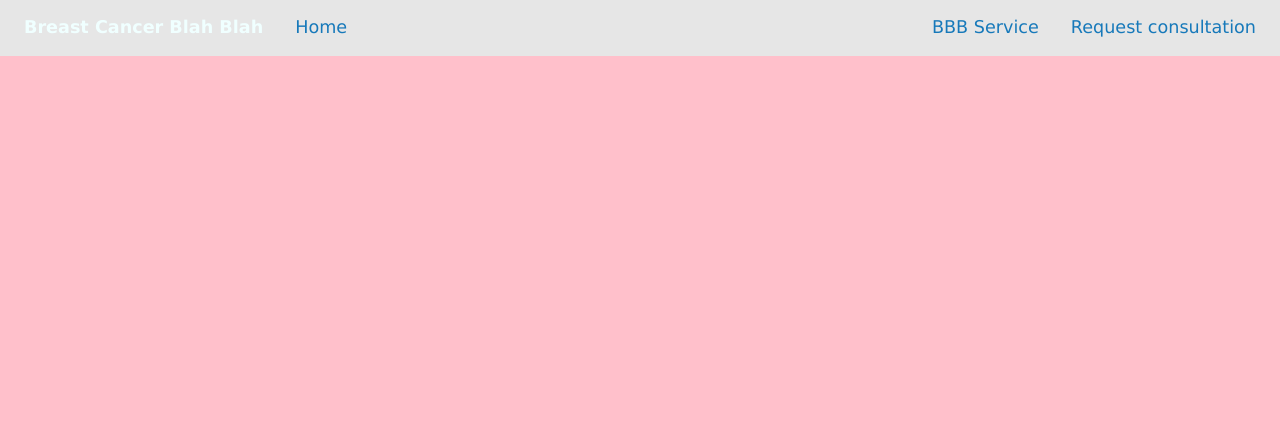
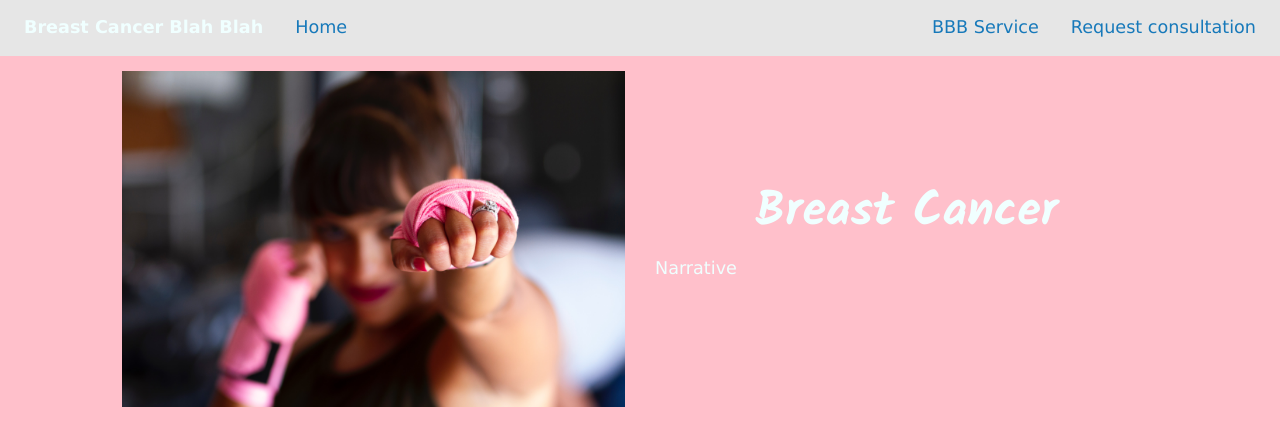
Before and after one commit to ChiqueCode/project_breast_cancer, a Python web app: template templates/index.html in a window 1280 px wide. Shown: the top 446 px of the page. Run offline with Jinja, Linux system fonts and the light colour scheme; the template is opened without the code that fills it, so the values that code supplies are empty; some libraries are stand-ins or nearby versions.

Commit message:
🚧Added image, renamed Image folder

```diff
--- a/templates/index.html
+++ b/templates/index.html
@@ -39,6 +39,17 @@
         </div>
     </div>
     <!-- Banner w/ CTA -->
+    <div class="banner-container">
+            <div class="grid-x grid-padding-x grid-padding-y align-middle" id="banner">
+              <div class="cell medium-5 large-offset-1 large-5 text-center">
+                <img src="../static/images/main_img.jpg" alt="Site Banner" />
+              </div>
+              <div class="cell medium-7 large-5">
+                <h1>Breast Cancer</h1>
+                <p>Narrative</p>
+              </div>
+            </div>
+          </div>
     <!-- Pull Quotes -->
     <!-- Visual Statistic -->
     <!-- Successful Case Studies -->
```
Also changed, not shown: static/images/main_img.jpg (added), 1 other file.
